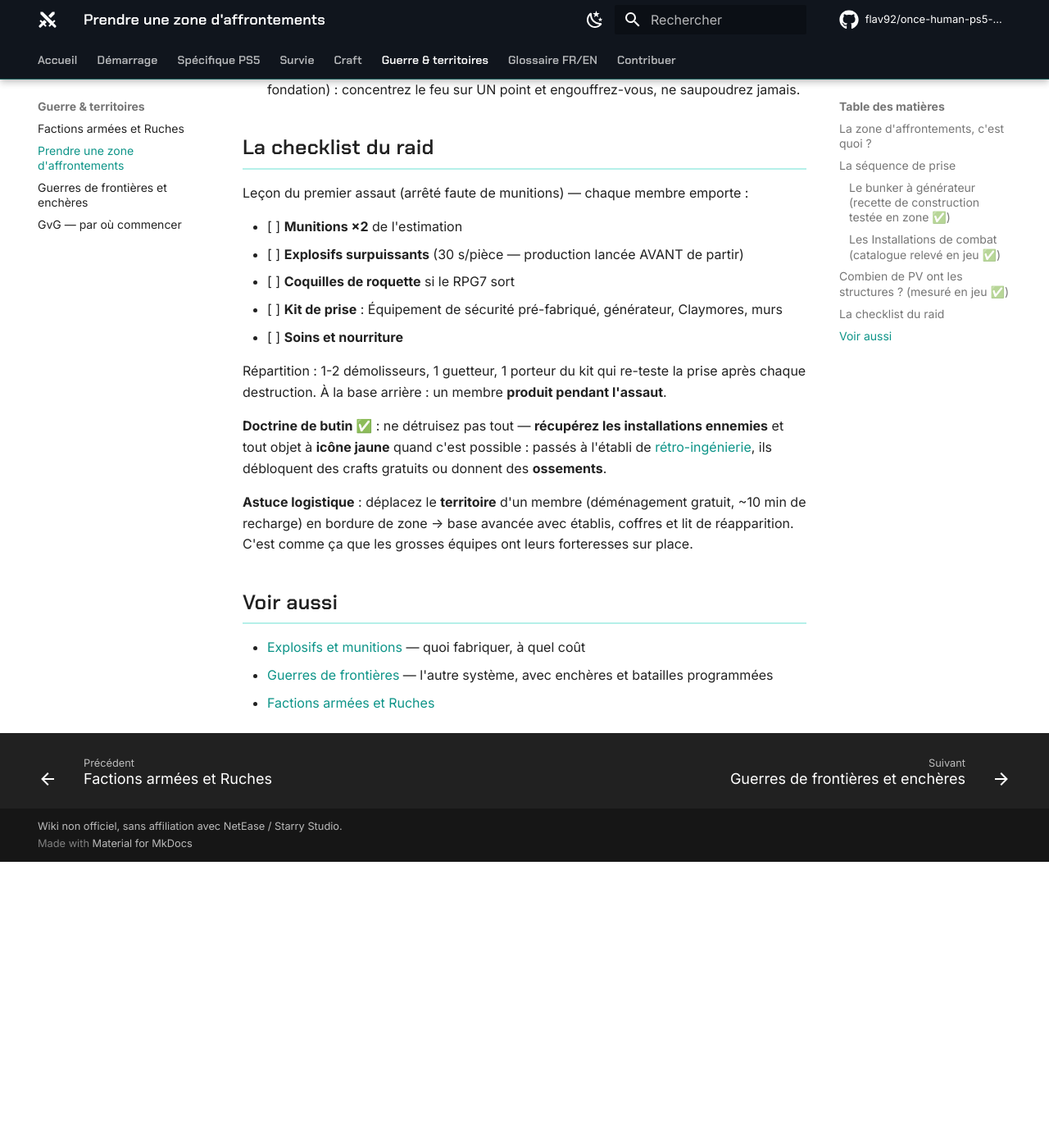
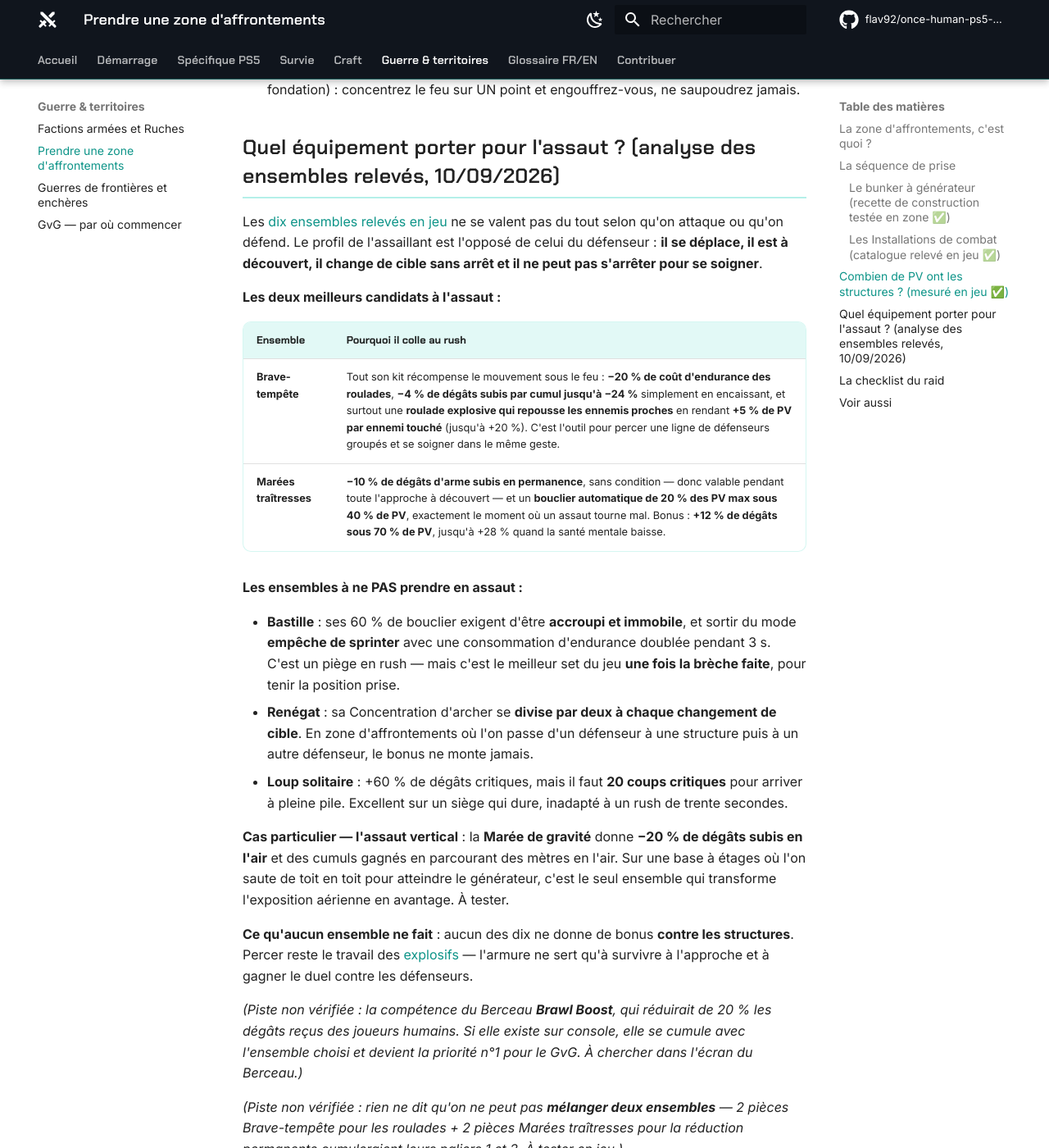
Before and after one commit to flav92/once-human-ps5-wiki, an MkDocs documentation site: the page built from docs/guerre/prise-de-zone.md, in a window 1280 px wide and 1400 px high, scrolled down 5259 px. Shown: the whole window at 82% size. Built offline with MkDocs 1.6.1 and Material for MkDocs 9.7.7, drawn with Linux system fonts in a browser that asks for light colours; comment, search, counter and statistics services are not loaded; before the commit the page ends 6310 px from its top, so only the background shows below that; some of the changed text lies outside the part shown.

Commit message:
Prise de zone : quel ensemble d'armure pour l'assaut (Brave-tempete et Marees traitresses)
Co-Authored-By: Claude Opus 5 <noreply@anthropic.com>
Claude-Session: https://claude.ai/code/session_01TCxfqbazixhXZqmCd3gYVk

```diff
--- a/docs/guerre/prise-de-zone.md
+++ b/docs/guerre/prise-de-zone.md
@@ -114,6 +114,31 @@ Trois règles logistiques qui changent tout :
 - Visez un élément pour afficher sa durabilité — comptez vos cibles **avant** de dépenser.
 - ⚠️ La **réparation est très bon marché** pour le défenseur (4 bois le plafond, 1 brique la fondation) : concentrez le feu sur UN point et engouffrez-vous, ne saupoudrez jamais.
 
+## Quel équipement porter pour l'assaut ? (analyse des ensembles relevés, 10/09/2026)
+
+Les [dix ensembles relevés en jeu](../jeu/armes-equipement.md#bonus-de-set-releves-en-jeu-10092026) ne se valent pas du tout selon qu'on attaque ou qu'on défend. Le profil de l'assaillant est l'opposé de celui du défenseur : **il se déplace, il est à découvert, il change de cible sans arrêt et il ne peut pas s'arrêter pour se soigner**.
+
+**Les deux meilleurs candidats à l'assaut :**
+
+| Ensemble | Pourquoi il colle au rush |
+|---|---|
+| **Brave-tempête** | Tout son kit récompense le mouvement sous le feu : **−20 % de coût d'endurance des roulades**, **−4 % de dégâts subis par cumul jusqu'à −24 %** simplement en encaissant, et surtout une **roulade explosive qui repousse les ennemis proches** en rendant **+5 % de PV par ennemi touché** (jusqu'à +20 %). C'est l'outil pour percer une ligne de défenseurs groupés et se soigner dans le même geste. |
+| **Marées traîtresses** | **−10 % de dégâts d'arme subis en permanence**, sans condition — donc valable pendant toute l'approche à découvert — et un **bouclier automatique de 20 % des PV max sous 40 % de PV**, exactement le moment où un assaut tourne mal. Bonus : **+12 % de dégâts sous 70 % de PV**, jusqu'à +28 % quand la santé mentale baisse. |
+
+**Les ensembles à ne PAS prendre en assaut :**
+
+- **Bastille** : ses 60 % de bouclier exigent d'être **accroupi et immobile**, et sortir du mode **empêche de sprinter** avec une consommation d'endurance doublée pendant 3 s. C'est un piège en rush — mais c'est le meilleur set du jeu **une fois la brèche faite**, pour tenir la position prise.
+- **Renégat** : sa Concentration d'archer se **divise par deux à chaque changement de cible**. En zone d'affrontements où l'on passe d'un défenseur à une structure puis à un autre défenseur, le bonus ne monte jamais.
+- **Loup solitaire** : +60 % de dégâts critiques, mais il faut **20 coups critiques** pour arriver à pleine pile. Excellent sur un siège qui dure, inadapté à un rush de trente secondes.
+
+**Cas particulier — l'assaut vertical** : la **Marée de gravité** donne **−20 % de dégâts subis en l'air** et des cumuls gagnés en parcourant des mètres en l'air. Sur une base à étages où l'on saute de toit en toit pour atteindre le générateur, c'est le seul ensemble qui transforme l'exposition aérienne en avantage. À tester.
+
+**Ce qu'aucun ensemble ne fait** : aucun des dix ne donne de bonus **contre les structures**. Percer reste le travail des [explosifs](../craft/explosifs.md) — l'armure ne sert qu'à survivre à l'approche et à gagner le duel contre les défenseurs.
+
+*(Piste non vérifiée : la compétence du Berceau **Brawl Boost**, qui réduirait de 20 % les dégâts reçus des joueurs humains. Si elle existe sur console, elle se cumule avec l'ensemble choisi et devient la priorité n°1 pour le GvG. À chercher dans l'écran du Berceau.)*
+
+*(Piste non vérifiée : rien ne dit qu'on ne peut pas **mélanger deux ensembles** — 2 pièces Brave-tempête pour les roulades + 2 pièces Marées traîtresses pour la réduction permanente cumuleraient leurs paliers 1 et 2. À tester en jeu.)*
+
 ## La checklist du raid
 
 Leçon du premier assaut (arrêté faute de munitions) — chaque membre emporte :
```
